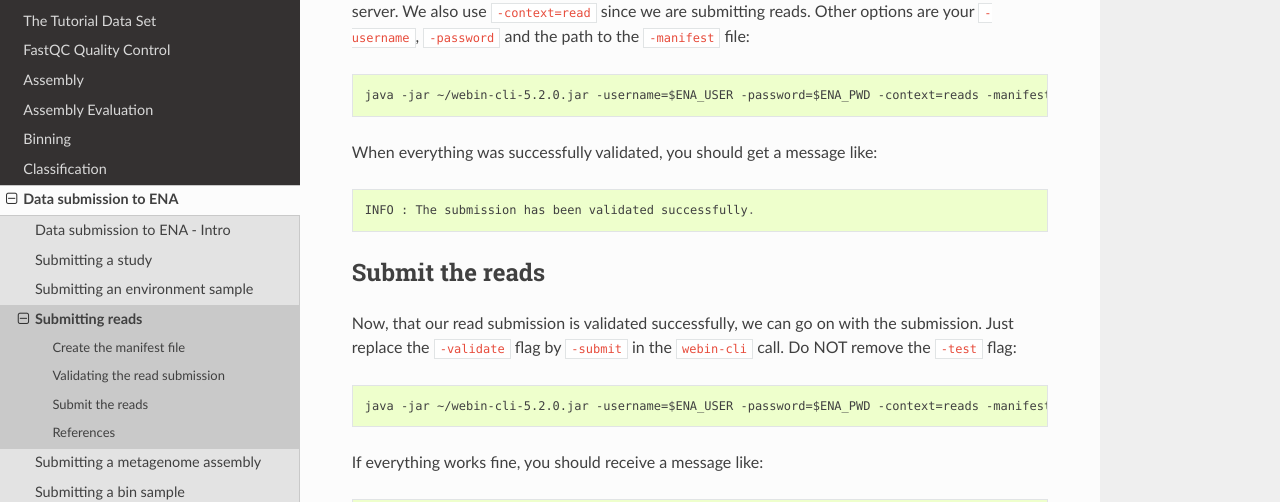
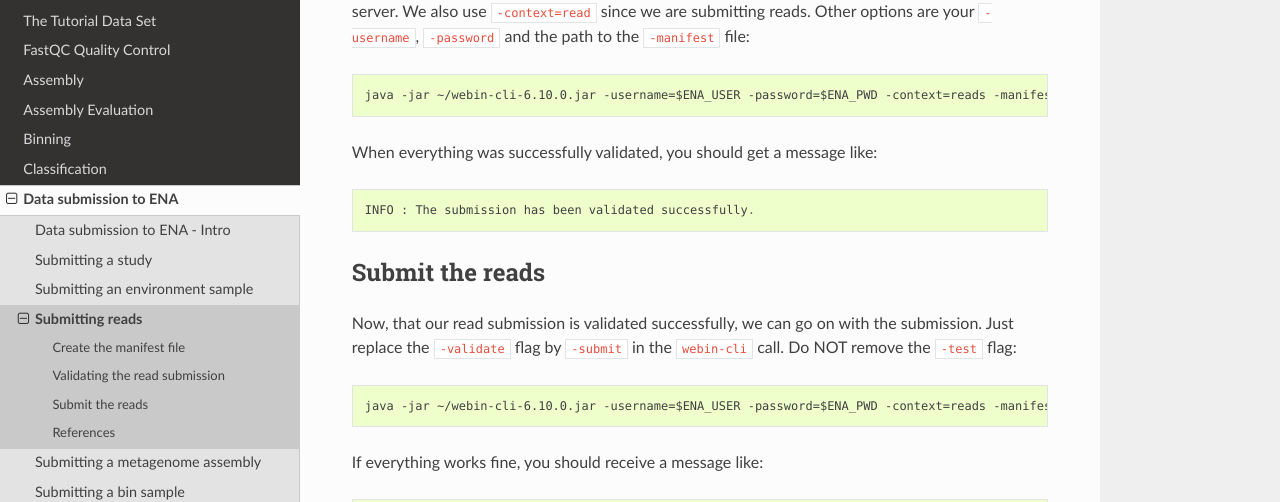
Before and after one commit to metagenomics/metagenomics-workshop, a Sphinx documentation site: the page built from docs/data_submission/read_submission.rst, in a window 1280 px wide and 900 px high, scrolled down 1139 px. Shown: the part 172-674 px from the top of the window. Built offline with Sphinx 7.4.7 and the Read the Docs theme 2.0.0, drawn with Linux system fonts in a browser that asks for light colours.

Commit message:
Update read_submission.rst

```diff
--- a/docs/data_submission/read_submission.rst
+++ b/docs/data_submission/read_submission.rst
@@ -48,7 +48,7 @@ Validating the read submission
 
 Before actually submitting, we are validating our manifest file. To do so, we use the option ``-validate`` in our call of ``webin-cli``. Also, make sure, to use the ``-test`` flag to submit to the ENA test server. We also use ``-context=read`` since we are submitting reads. Other options are your ``-username``, ``-password`` and the path to the ``-manifest`` file::
 
-  java -jar ~/webin-cli-5.2.0.jar -username=$ENA_USER -password=$ENA_PWD -context=reads -manifest=manifest -validate -test
+  java -jar ~/webin-cli-6.10.0.jar -username=$ENA_USER -password=$ENA_PWD -context=reads -manifest=manifest -validate -test
 
 When everything was successfully validated, you should get a message like::
 
@@ -60,7 +60,7 @@ Submit the reads
 
 Now, that our read submission is validated successfully, we can go on with the submission. Just replace the ``-validate`` flag by ``-submit`` in the ``webin-cli`` call. Do NOT remove the ``-test`` flag::
 
-  java -jar ~/webin-cli-5.2.0.jar -username=$ENA_USER -password=$ENA_PWD -context=reads -manifest=manifest -submit -test
+  java -jar ~/webin-cli-6.10.0.jar -username=$ENA_USER -password=$ENA_PWD -context=reads -manifest=manifest -submit -test
 
 If everything works fine, you should receive a message like::
 
```
